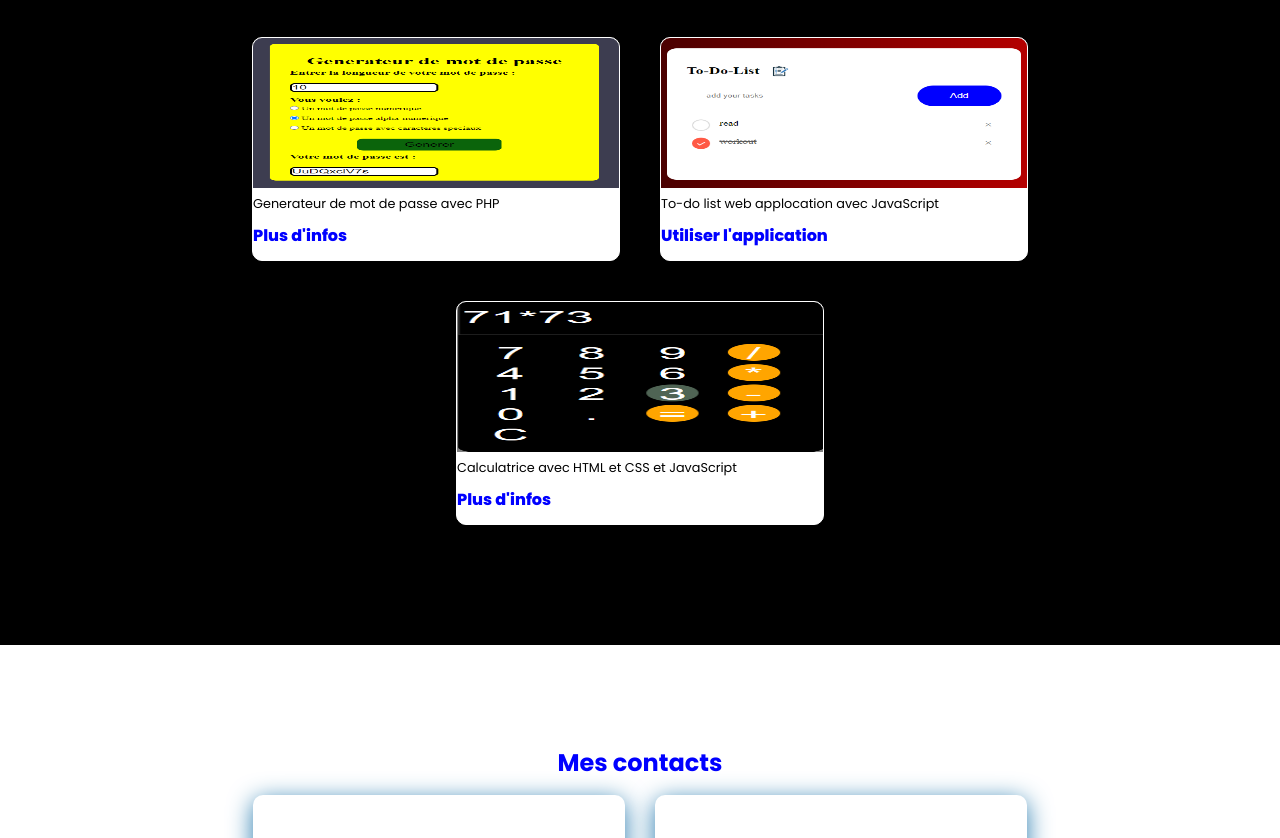
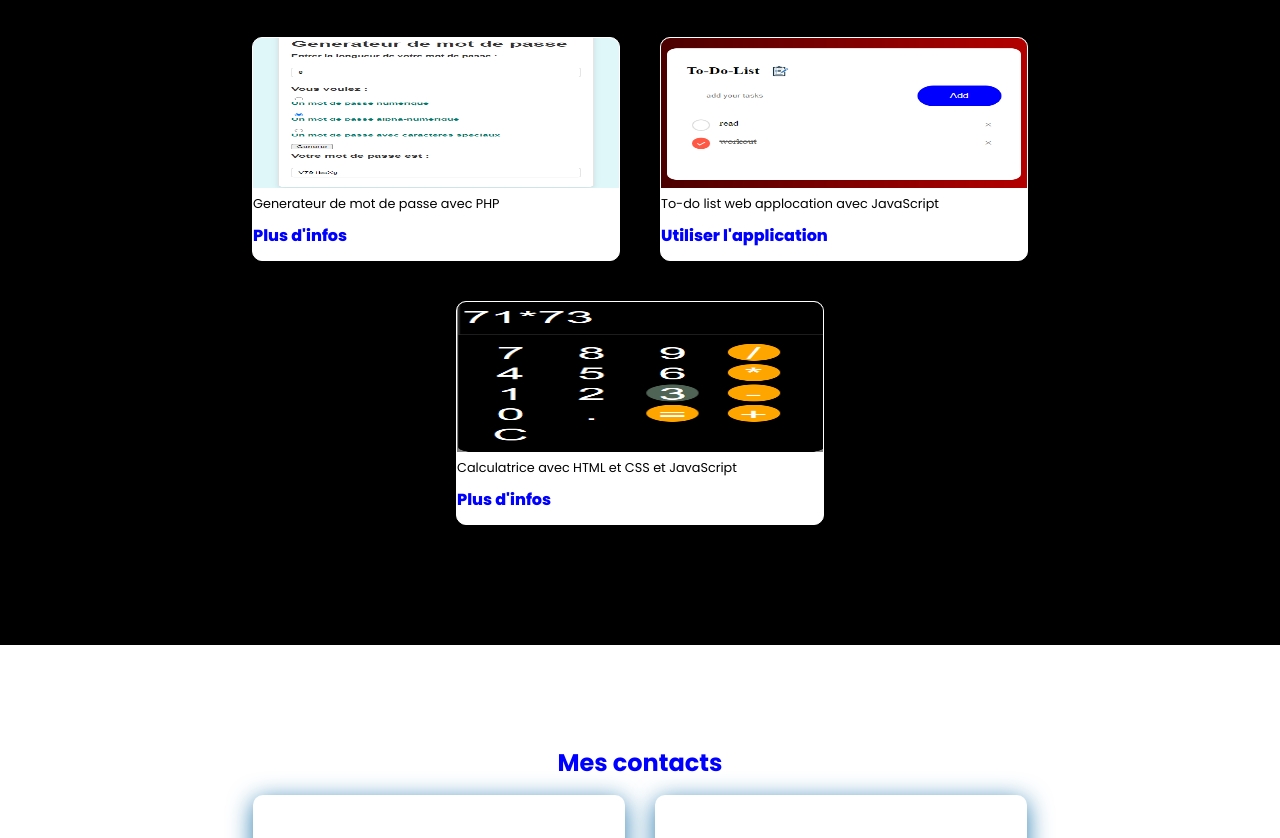
Before and after one commit to anasbenmguirida/benmguirida.github.io, a plain HTML site: page index.html in a window 1280 px wide. Shown: the part 2686-3524 px from the top of the page. Drawn offline with Linux system fonts and the light colour scheme.

Commit message:
minor update to the website

```diff
--- a/index.html
+++ b/index.html
@@ -148,7 +148,7 @@
         </div>
         <div class="project-cards">
           <div class="project-image">
-            <img src="generate.png" />
+            <img src="pass.png" />
           </div>
           <div class="project-info">
             <p class="category">Generateur de mot de passe avec PHP</p>
--- a/style.css
+++ b/style.css
@@ -160,10 +160,10 @@ section {
   padding: 25px;
   margin: 15px;
   color: black;
+  transition: 0.7s ease;
 }
 .card:hover {
   transform: scale(1.1, 1.1);
-  transition: 0.7s ease;
 }
 .icon {
   color: blue;
```
Also changed, not shown: generate.png (deleted), pass.png (added).
